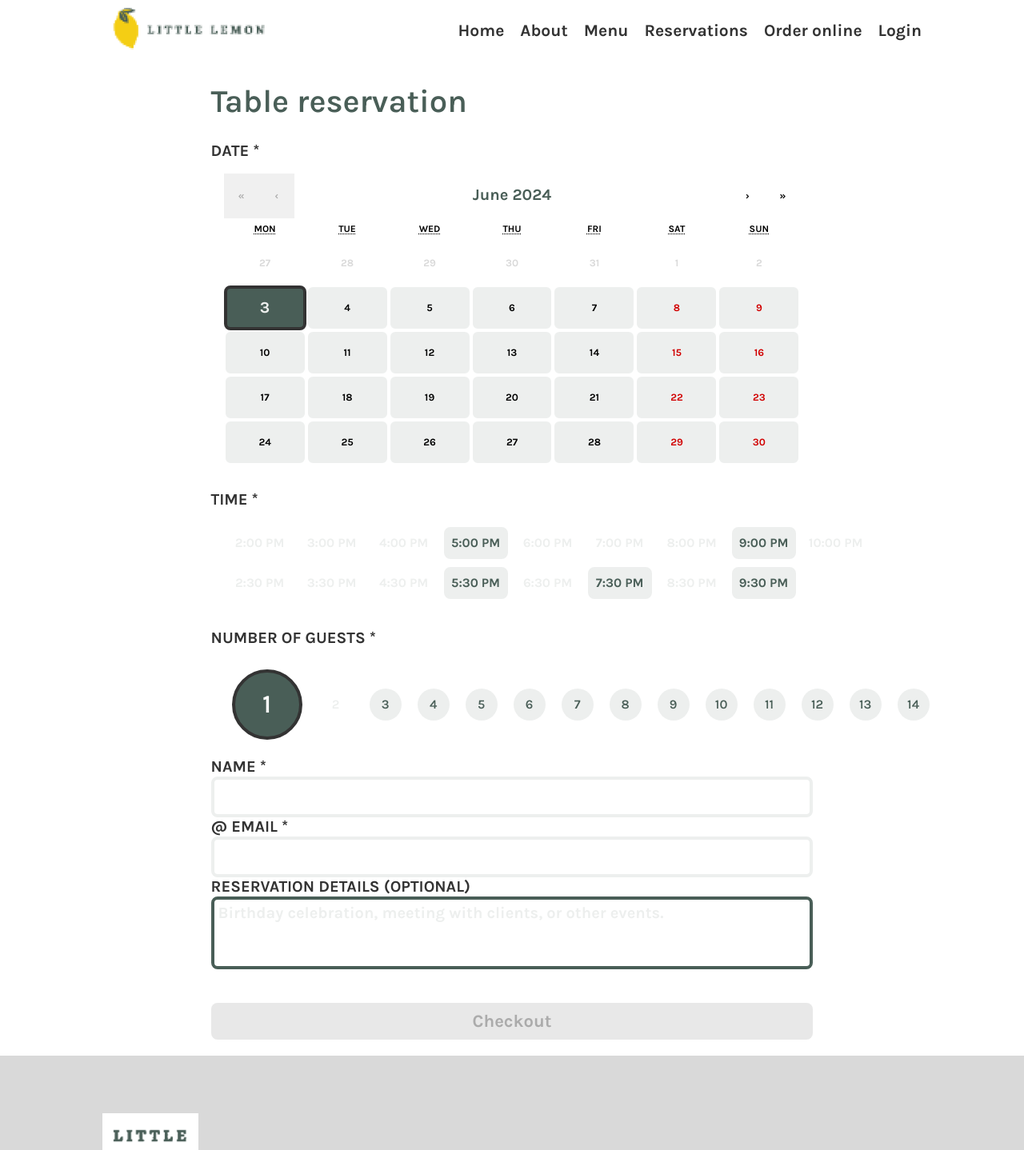
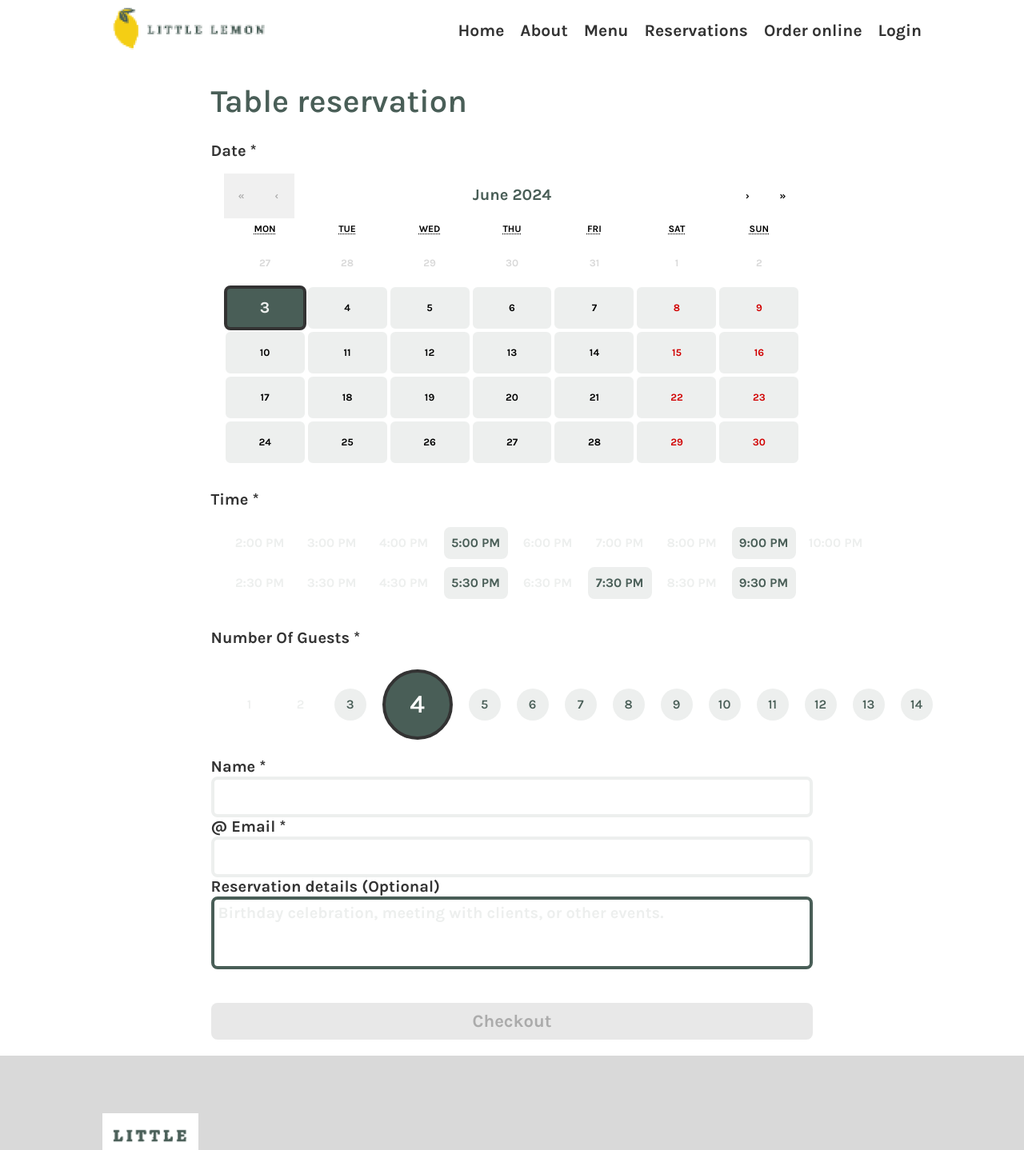
Before and after one commit to IGajduk/little-lemon, a React (Create React App) app: page /booking in a window 1280 px wide. Shown: the top 1438 px of the page at 80% size. Built offline with nearby package versions, Linux system fonts and the light colour scheme.

Commit message:
- updates for number of guests input

```diff
--- a/src/components/BookingForm/BookingForm.js
+++ b/src/components/BookingForm/BookingForm.js
@@ -40,7 +40,7 @@ const ReservationForm = () => {
             name: currentObj.name || '',
             date: currentObj.date ? new Date(currentObj.date) : new Date(),
             time: currentObj.time || '',
-            guests: currentObj.guests || 1,
+            guests: currentObj.guests || 4,
             occasion: currentObj.occasion || '',
             email: currentObj.email || ''
         },
@@ -60,8 +60,9 @@ const ReservationForm = () => {
             email: Yup.string().email("Invalid email address").required("Please, enter your email."),
             date: Yup.string().required('Plese, select a Date.'),
             time: Yup.mixed().oneOf(availableTime.time, 'No available time for current date, please select another date.')
-            .required(availableTime.time.length ? 'Plese, select a time.' : 'No available time for current date, please select another date.'),
-            guests: Yup.number().min(NUMBER_OF_GUESTS.min).max(NUMBER_OF_GUESTS.max).required('Please, select numer of guests'),
+              .required(availableTime.time.length ? 'Plese, select a time.' : 'No available time for current date, please select another date.'),
+            guests: Yup.number().oneOf([3,4,5,6,7,8,9,10,11,12,13,14], 'Tables for this amount of guests are not available for this date.')
+              .min(NUMBER_OF_GUESTS.min).max(NUMBER_OF_GUESTS.max).required('Please, select numer of guests'),
             occasion: Yup.string()
         })
     });
@@ -94,15 +95,15 @@ const ReservationForm = () => {
 
   return (
     <>
-      <h1 className='page-title'>Table reservation</h1>
       <form className='reservation-form'
             onSubmit={(e) => {
               e.preventDefault();
               handleSubmit(e);
             }}
       >
+      <h1 className='page-title'>Table reservation</h1>
           <div className='date'>
-            <label htmlFor='date' className='section-label'>DATE *</label>
+            <label htmlFor='date' className='section-label'>Date *</label>
             <DateSelector
               onChange={(e) => {handleChange({target: {value: new Date(e), name: 'date'}});}}
               isLoading={availableTime.isLoading || isLoading}
@@ -119,7 +120,7 @@ const ReservationForm = () => {
               durationMinutes={30}
               range={['2:00 PM', '10:00 PM']}
               availableOptions={availableTime.time}
-              sectionLabel='TIME *'
+              sectionLabel='Time *'
               fieldName='time'
               onBlur={handleBlur}
               isLoading={availableTime.isLoading || isLoading}
@@ -133,7 +134,7 @@ const ReservationForm = () => {
             fieldName='guests'
             onChange={handleChange}
             amountOfRadioButtons={14}
-            sectionLabel='NUMBER OF GUESTS *'
+            sectionLabel='Number Of Guests *'
             disabledOptions={[1, 2]}
             onBlur={handleBlur}
           />
@@ -141,7 +142,7 @@ const ReservationForm = () => {
         </div>
         <div className='name'>
           {isLoading && <div className='section-blocked'></div>}
-          <label htmlFor='name' className='section-label'>NAME *</label>
+          <label htmlFor='name' className='section-label'>Name *</label>
           <InputField
             fieldName='name'
             selectedValue={values.name}
@@ -153,7 +154,7 @@ const ReservationForm = () => {
         </div>
         <div className='email'>
           {isLoading && <div className='section-blocked'></div>}
-          <label htmlFor='email' className='section-label'>@ EMAIL *</label>
+          <label htmlFor='email' className='section-label'>@ Email *</label>
           <InputField
             fieldName='email'
             selectedValue={values.email}
@@ -165,7 +166,7 @@ const ReservationForm = () => {
         </div>
         <div className='occasion'>
           {isLoading && <div className='section-blocked'></div>}
-          <label htmlFor='occasion' className='section-label'>RESERVATION DETAILS (OPTIONAL)</label>
+          <label htmlFor='occasion' className='section-label'>Reservation details (Optional)</label>
           <TextAreaField
             fieldName='occasion'
             selectedValue={values.occasion}
--- a/src/components/BookingForm/ReservationForm.css
+++ b/src/components/BookingForm/ReservationForm.css
@@ -28,7 +28,7 @@
     align-items: center;
 }
 
-.page-title {
+.reservation-form .page-title {
     font-family: 'Karla';
     font-size: 40px;
     font-weight: 600;
@@ -84,7 +84,7 @@
 
 .reservation-form .time,
 .reservation-form .guests,
-.page-title {
+.reservation-form .page-title {
     padding-left: 15px;
     position: relative;
 }
@@ -120,14 +120,14 @@
     }
     .reservation-form .time,
     .reservation-form .guests,
-    .page-title {
+    .reservation-form .page-title {
         padding-left: 10%;
     }
 }
 @media (min-width:1025px) { /* big landscape tablets, laptops, and desktops */
     .reservation-form .time,
     .reservation-form .guests,
-    .page-title {
+    .reservation-form .page-title {
         padding-left: var(--page-left-right-margins-for-1281px);
     }
 
```
